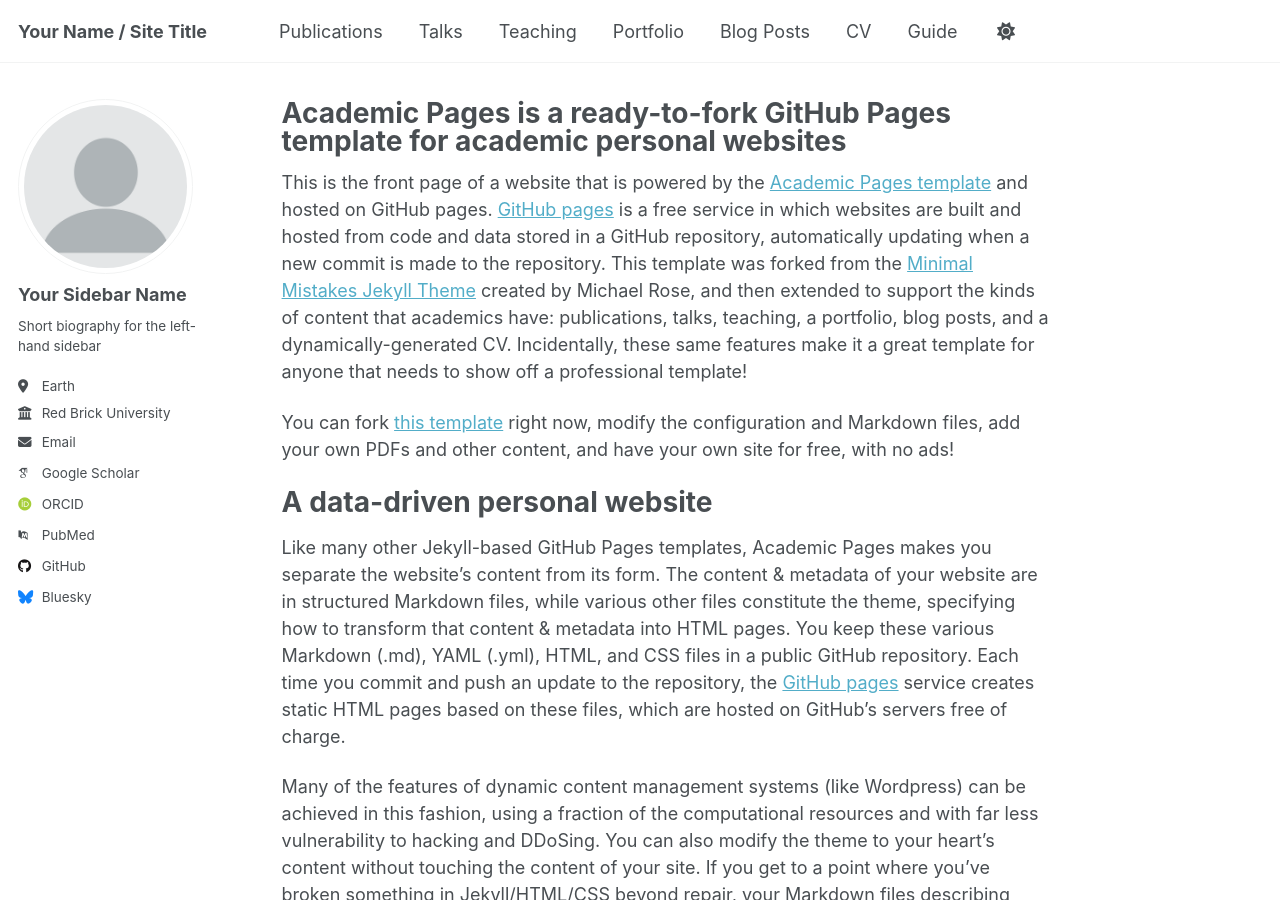
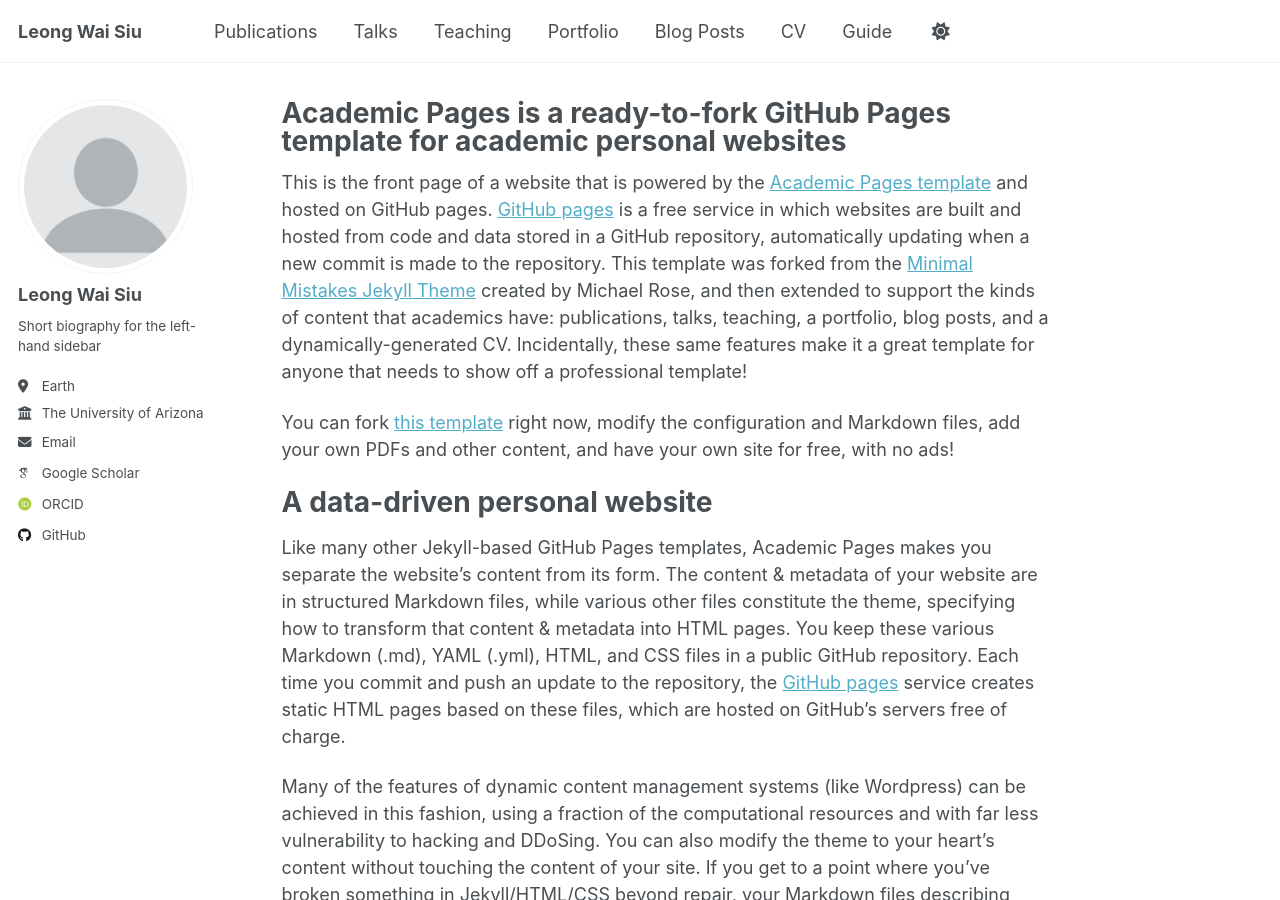
Before and after one commit to leongwaisiu/leongwaisiu.github.io, a Jekyll site: the page built from _pages/about.md, in a window 1280 px wide and 900 px high. Built offline with Jekyll 4.4.1, drawn with Linux system fonts in a browser that asks for light colours; some web fonts are replaced; a script that is not in the unit is left out.

Commit message:
Update _config.yml

```diff
--- a/_config.yml
+++ b/_config.yml
@@ -9,7 +9,7 @@
 # Basic Site Settings
 locale                   : "en-US"
 site_theme               : "default" # Currently available options are "default", "air"
-title                    : "Your Name / Site Title"
+title                    : "Leong Wai Siu"
 title_separator          : "-"
 name                     : &name "Your Name"
 description              : &description "personal description"
@@ -23,11 +23,11 @@ repository               : "academicpages/academicpages.github.io"
 author:
   # Biographic information
   avatar           : "profile.png"
-  name             : "Your Sidebar Name"
+  name             : "Leong Wai Siu"
   pronouns         : # example: "she/her"
   bio              : "Short biography for the left-hand sidebar"
   location         : "Earth"
-  employer         : "Red Brick University"
+  employer         : "The University of Arizona"
   uri              : # URL
   email            : "none@example.org"
 
@@ -39,7 +39,7 @@ author:
   impactstory      : # URL
   orcid            : "http://orcid.org/yourorcidurl"
   semantic         : # URL
-  pubmed           : "https://www.ncbi.nlm.nih.gov/pubmed/?term=john+snow"
+  pubmed           : # URL
   researchgate     : # URL
   scopus           : # URL
 
@@ -47,13 +47,13 @@ author:
   bitbucket        : # Username - Update with your username on the site
   codepen          : # Username
   dribbble         : # Username
-  github           : "academicpages"
+  github           : "leongwaisiu"
   kaggle           : # Username
   stackoverflow    : # User number or user number and name (i.e., use "1" or "1/jeff-atwood")
 
   # Social media
   artstation       : # Username
-  bluesky          : "bsky.app" # Replace this with you Bluesky username
+  bluesky          : # Username # Replace this with you Bluesky username
   facebook         : # Username
   flickr           : # Username
   foursquare       : # Username
```
